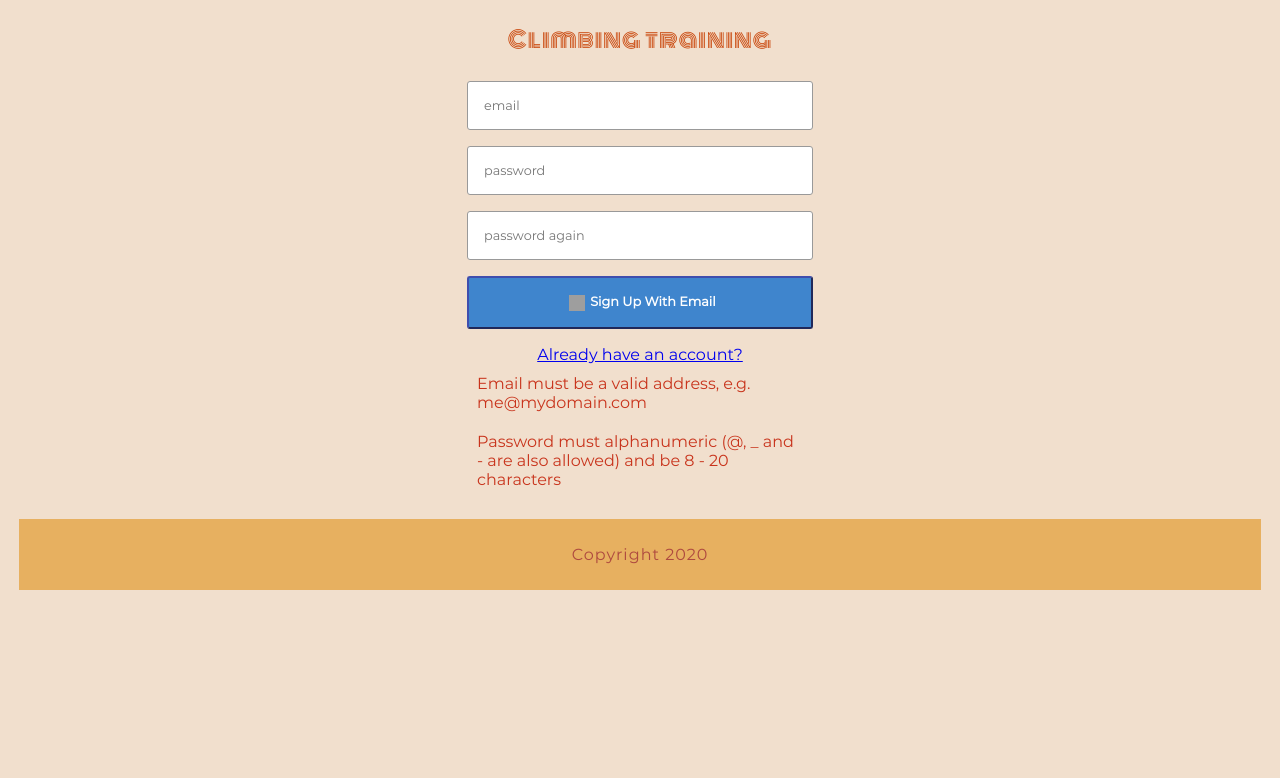
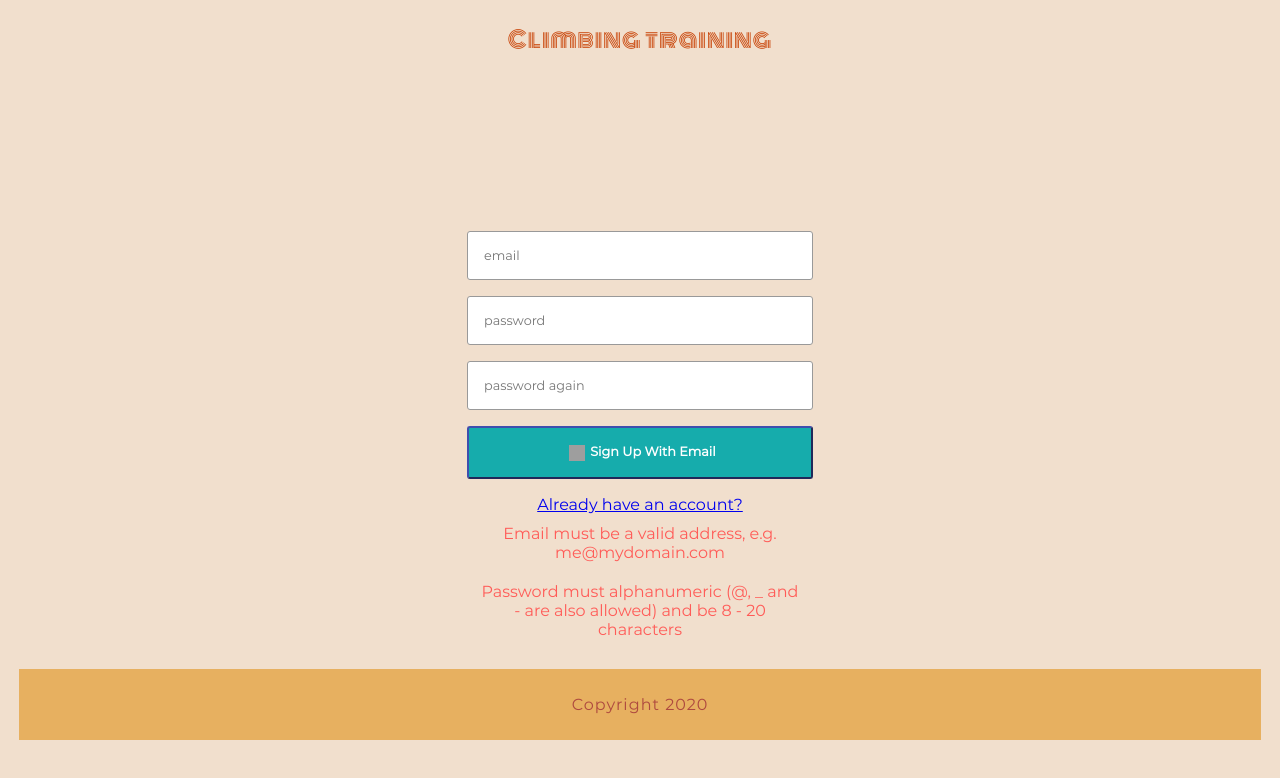
Before and after one commit to Zplaninic/ClimbingTrainingApp, a React (Create React App) app: page /signup in a window 1280 px wide. Shown: the top 778 px of the page. Built offline with nearby package versions, Linux system fonts and the light colour scheme; grey boxes are pictures that could not be loaded.

Commit message:
small redesign login and signup

```diff
--- a/src/components/authentication/Signup.js
+++ b/src/components/authentication/Signup.js
@@ -105,8 +105,9 @@ const Signup = ({ history }) => {
 };
 
 const ErrorTag = styled.p`
+  text-align: center;
   margin: 10px;
-  color: #c8331b;
+  color: #ff5b57;
 `;
 Signup.propTypes = {
   history: PropTypes.object
--- a/src/css/elements/AuthForm.js
+++ b/src/css/elements/AuthForm.js
@@ -14,6 +14,7 @@ const Form = styled.form`
   display: flex;
   flex-direction: column;
   width: 100%;
+  margin-top: 150px;
 `;
 
 const Input = styled.input`
@@ -26,7 +27,7 @@ const Input = styled.input`
 `;
 
 const Button = styled.button`
-  background: #3f85cd;
+  background: #16acac;
   border-color: #3f4eae;
   border-radius: 3px;
   padding: 1rem;
```
